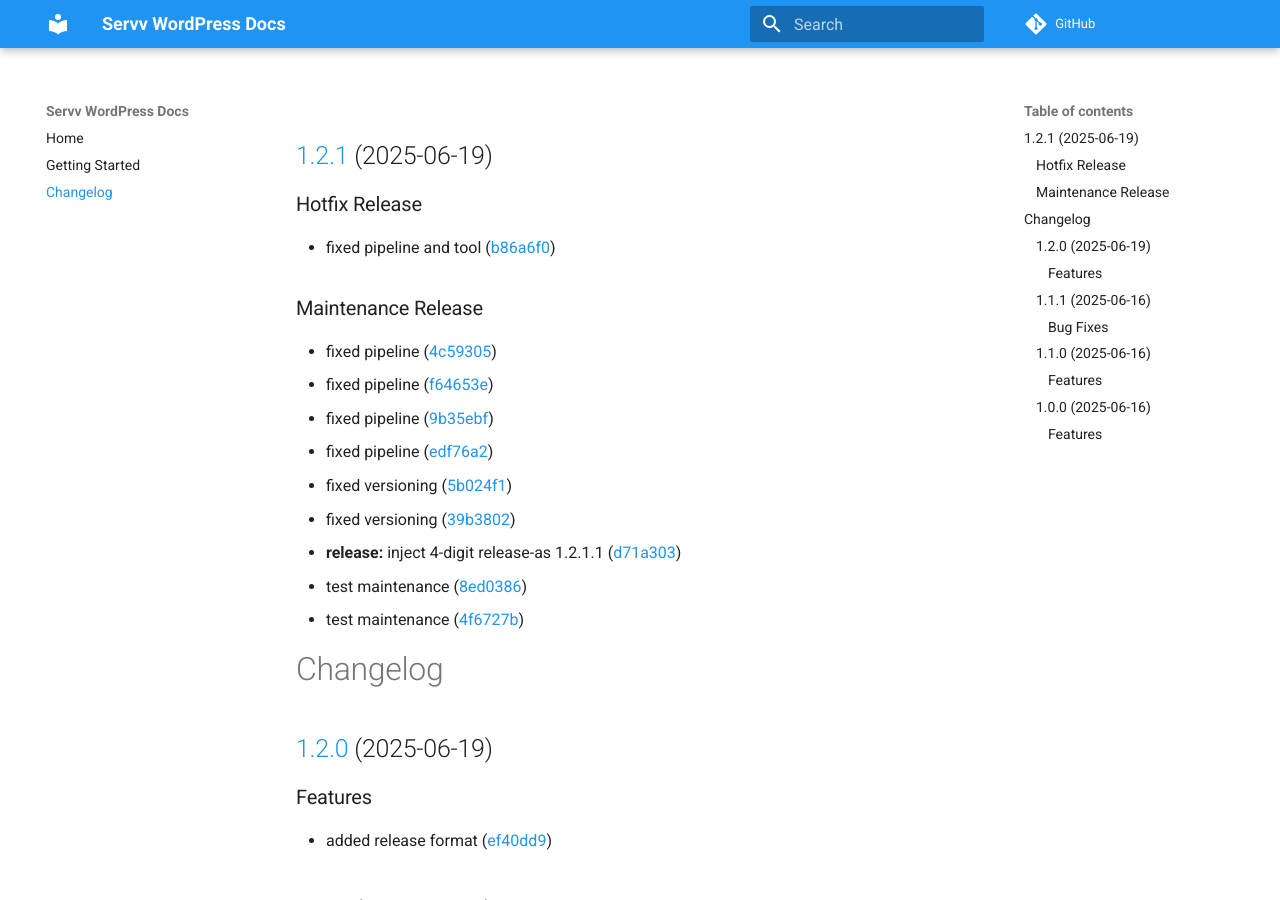
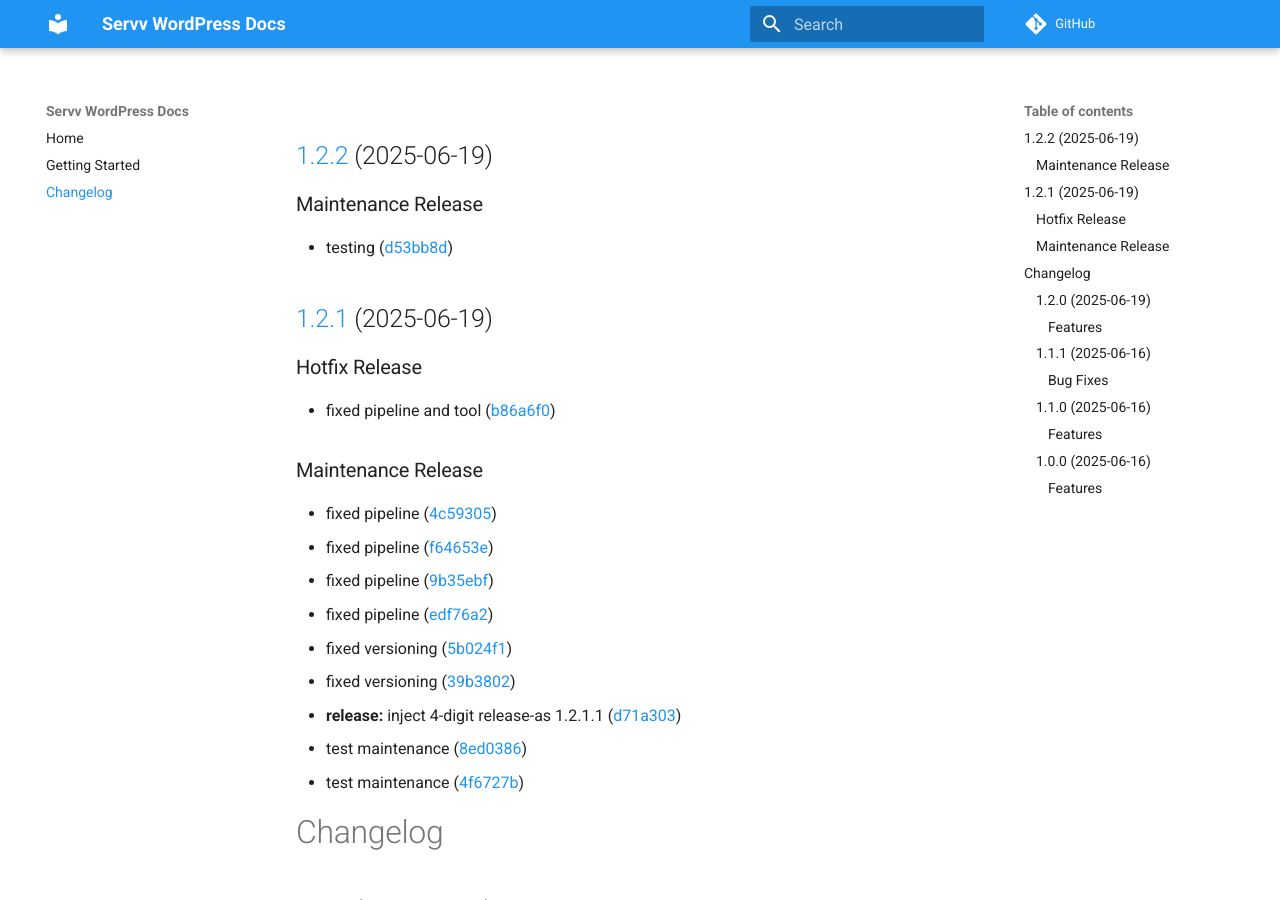
Before and after one commit to varuncoderise/demo_docs, an MkDocs documentation site: the page built from docs/changelog.md, in a window 1280 px wide and 900 px high. Built offline with MkDocs 1.6.1 and Material for MkDocs 9.7.7, drawn with Linux system fonts in a browser that asks for light colours; comment, search, counter and statistics services are not loaded.

Commit message:
Update changelog from v1.2.2

```diff
--- a/docs/changelog.md
+++ b/docs/changelog.md
@@ -1,3 +1,9 @@
+## [1.2.2](https://github.com/varuncoderise/demo-plugin/compare/v1.2.1...v1.2.2) (2025-06-19)
+
+### Maintenance Release
+
+* testing ([d53bb8d](https://github.com/varuncoderise/demo-plugin/commit/d53bb8d336d42016eeea08cb5eadc17634538412))
+
 ## [1.2.1](https://github.com/varuncoderise/demo-plugin/compare/v1.2.0...v1.2.1) (2025-06-19)
 
 ### Hotfix Release
```
